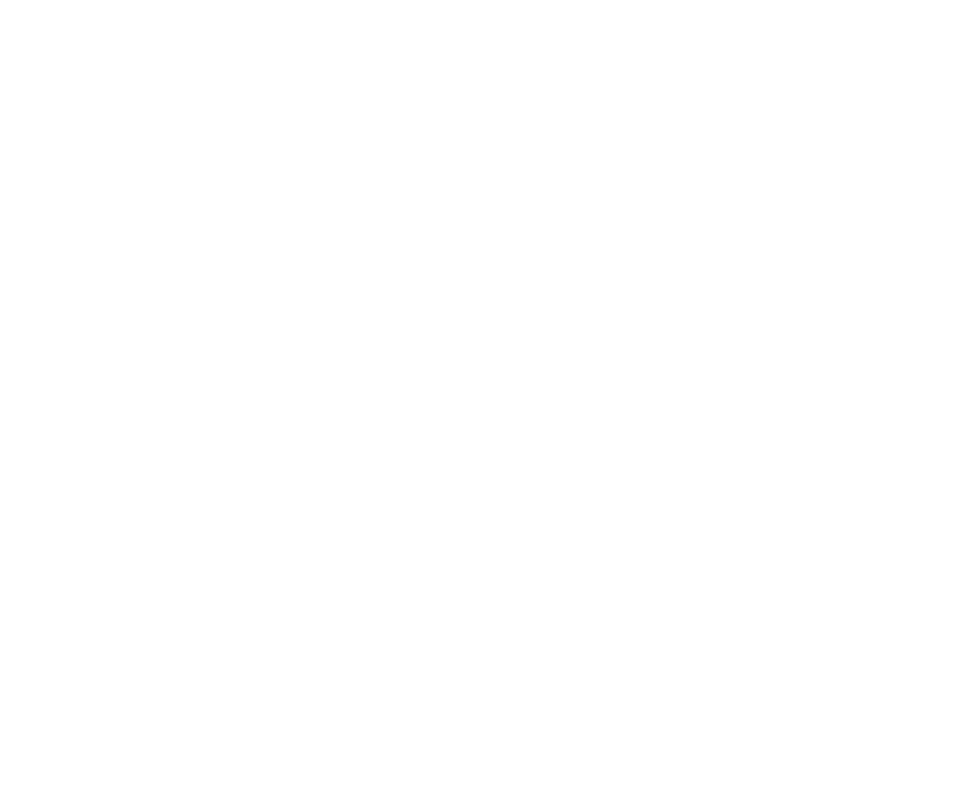
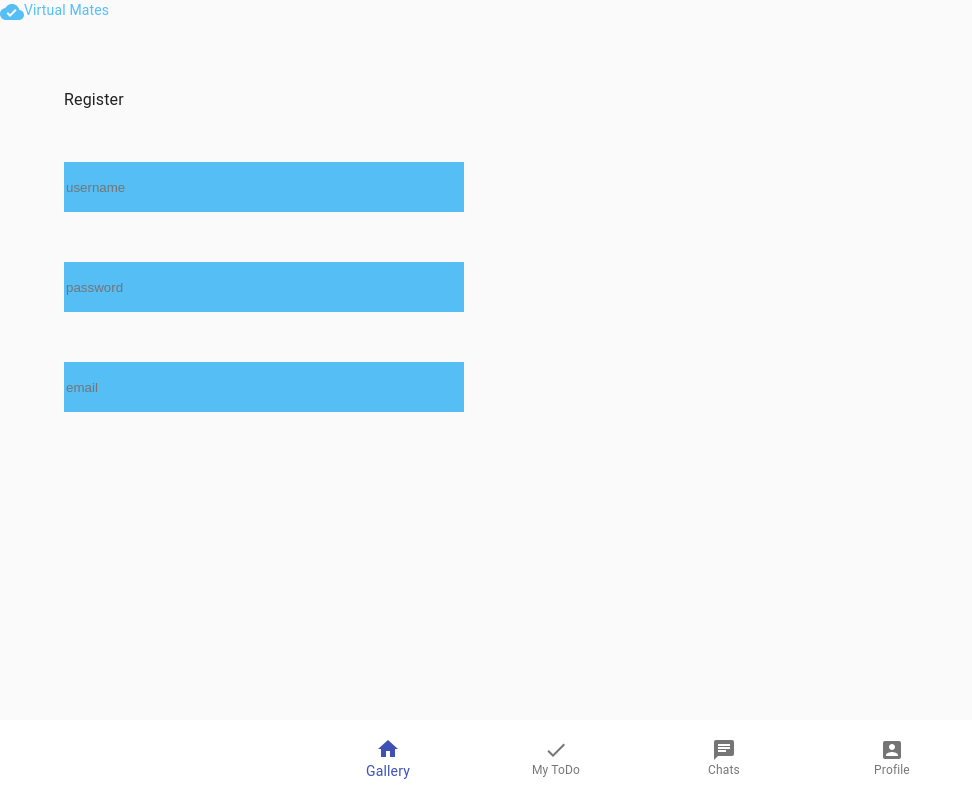
Before and after one commit to Enji-shaking/Virtual-Mate, a React (Create React App) app in the folder front-end/: page /Register in a window 1280 px wide. Shown: the whole page, without its empty margins (0-972 px from the left). Built offline with nearby package versions, Linux system fonts and the light colour scheme.

Commit message:
add Login and Register

```diff
--- a/front-end/src/App.js
+++ b/front-end/src/App.js
@@ -6,6 +6,9 @@
 import { Switch, Route } from "react-router-dom";
 import AddCard from "./AddCard";
 import PeopleInCard from "./PeopleInCard";
+import Login from "./Login";
+import Register from "./Register";
+
 export default function App(props) {
   return (
     <div className="App">
@@ -28,6 +31,12 @@
         <Route path="/PlInCard" exact>
           <PeopleInCard />
         </Route>
+        <Route path="/Login" exact>
+          <Login />
+        </Route>
+        <Route path="/Register" exact>
+          <Register />
+        </Route>
       </Switch>
     </div>
   );
--- /dev/null
+++ b/front-end/src/Login/Input.js
@@ -0,0 +1,22 @@
+import React from "react";
+import FixedContainer from "../FixedContainer";
+
+export default function input(props) {
+  const inputSize = {
+    width: props.width,
+    height: props.height,
+    display: "block",
+    marginTop: "50px",
+    backgroundColor: "#54BEF5",
+    color: "white",
+    border: "none",
+  };
+  return (
+    <input
+      type="text"
+      placeholder={props.placeHolder}
+      name={props.name}
+      style={inputSize}
+    />
+  );
+}
--- /dev/null
+++ b/front-end/src/Login/index.js
@@ -0,0 +1,29 @@
+import React from "react";
+import FixedContainer from "../FixedContainer";
+import Input from "./Input.js";
+
+export default function Login(props) {
+  const middle = {
+    margin: "auto",
+  };
+  return (
+    <FixedContainer style={middle}>
+      <div> Log in </div>
+      <form>
+        <Input
+          placeHolder="username"
+          width="400px"
+          height="50px"
+          name="username"
+        ></Input>
+
+        <Input
+          placeHolder="password"
+          width="400px"
+          height="50px"
+          name="password"
+        ></Input>
+      </form>
+    </FixedContainer>
+  );
+}
--- /dev/null
+++ b/front-end/src/Register/index.js
@@ -0,0 +1,34 @@
+import React from "react";
+import FixedContainer from "../FixedContainer";
+import Input from "../Login/Input";
+
+export default function Register(props) {
+  const middle = {
+    margin: "auto",
+  };
+  return (
+    <FixedContainer>
+      <div style={middle}> Register </div>
+      <form>
+        <Input
+          placeHolder="username"
+          width="400px"
+          height="50px"
+          name="username"
+        ></Input>
+        <Input
+          placeHolder="password"
+          width="400px"
+          height="50px"
+          name="password"
+        ></Input>
+        <Input
+          placeHolder="email"
+          width="400px"
+          height="50px"
+          name="email"
+        ></Input>
+      </form>
+    </FixedContainer>
+  );
+}
```
